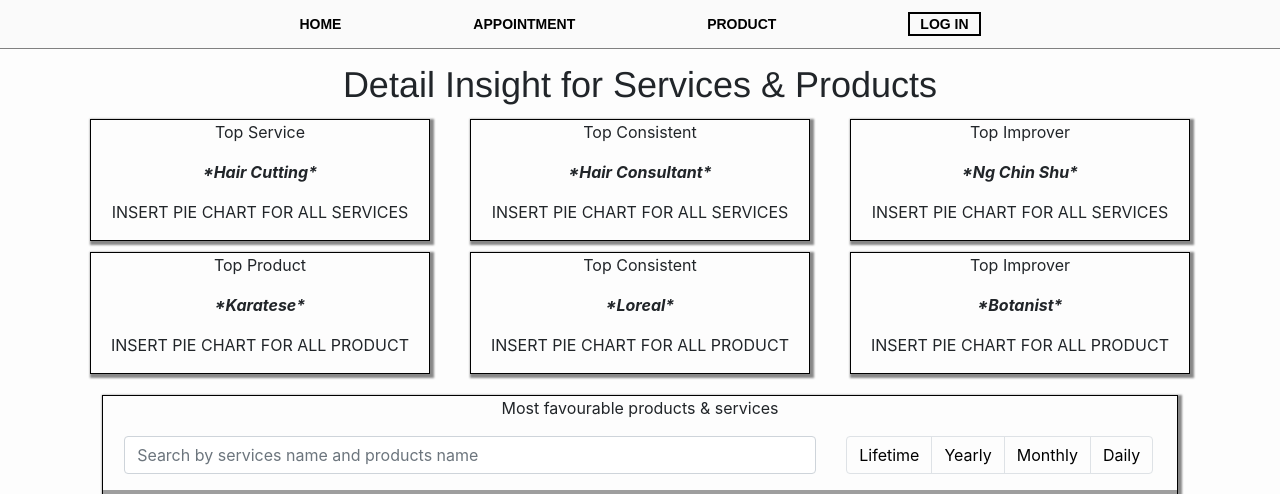
After one commit to Yi98/salon-management-software, a PHP site: page /salon-management-software/staff/sales_insight.php in a window 1280 px wide. The commit adds this page. Shown: the top 494 px of the page. Run offline with PHP 8.4, Linux system fonts and the light colour scheme; grey boxes are pictures that could not be loaded.

Commit message:
completed the UI and layout for staffs and services

```diff
--- /dev/null
+++ b/staff/sales_insight.php
@@ -0,0 +1,96 @@
+<!-- Include navigation bar -->
+<?php include '../db_connect.php'; ?>
+
+<html lang="en">
+  <head>
+    <title>Detail Insight for Staffs</title>
+    <meta charset="utf-8">
+    <meta name="viewport" content="width=device-width, initial-scale=1.0">
+    <link rel="stylesheet" type="text/css" href="https://stackpath.bootstrapcdn.com/bootstrap/4.3.1/css/bootstrap.min.css">
+    <link rel="stylesheet" href="../style.css" type="text/css">
+
+  </head>
+  <body>
+    <?php include "../navigationBar.php" ?>
+    <div class="container dashboard-container text-center">
+      <h1 class="display-4">Detail Insight for Services &amp; Products</h1>
+      <div class="row">
+        <div class="col-md-4 col">
+          <div class="content">
+            <p class="title">Top Service</p>
+            <p class="result">*Hair Cutting*</p>
+            <p>INSERT PIE CHART FOR ALL SERVICES</p>
+          </div>
+        </div>
+        <div class="col-md-4 col">
+          <div class="content">
+            <p class="title">Top Consistent</p>
+            <p class="result">*Hair Consultant*</p>
+            <p>INSERT PIE CHART FOR ALL SERVICES</p>
+          </div>
+        </div>
+        <div class="col-md-4 col">
+          <div class="content">
+            <p class="title">Top Improver</p>
+            <p class="result">*Ng Chin Shu*</p>
+            <p>INSERT PIE CHART FOR ALL SERVICES</p>
+          </div>
+        </div>
+      </div>
+      <div class="row">
+        <div class="col-md-4 col">
+          <div class="content">
+            <p class="title">Top Product</p>
+            <p class="result">*Karatese*</p>
+            <p>INSERT PIE CHART FOR ALL PRODUCT</p>
+          </div>
+        </div>
+        <div class="col-md-4 col">
+          <div class="content">
+            <p class="title">Top Consistent</p>
+            <p class="result">*Loreal*</p>
+            <p>INSERT PIE CHART FOR ALL PRODUCT</p>
+          </div>
+        </div>
+        <div class="col-md-4 col">
+          <div class="content">
+            <p class="title">Top Improver</p>
+            <p class="result">*Botanist*</p>
+            <p>INSERT PIE CHART FOR ALL PRODUCT</p>
+          </div>
+        </div>
+      </div>
+      <div class="row graph-grid">
+          <div class="col-md-12 col">
+            <div class="content">
+             <p class="title">Most favourable products &amp; services</p>
+              <div class="row rr-si">
+                  <div class="col-md-8 col-c1">
+                    <form class="navbar-form navbar-right" role="search">
+                      <div class="form-group text-left">
+                        <input type="text" class="form-control" size="10" placeholder="Search by services name and products name">
+                        <div class="glyphicon glyphicon-search btn-search"></div>
+                      </div>
+                    </form>
+                  </div>
+                  <div class="col-md-4 col-c2">
+                    <ul class="pagination">
+                      <li class="page-item"><a class="page-link" href="#">Lifetime</a></li>
+                      <li class="page-item"><a class="page-link" href="#">Yearly</a></li>
+                      <li class="page-item"><a class="page-link" href="#">Monthly</a></li>
+                      <li class="page-item"><a class="page-link" href="#">Daily</a></li>
+                    </ul>
+                  </div>
+              </div>
+               <p class="result">
+                    <img src="https://d33wubrfki0l68.cloudfront.net/cc541f9cbdd7e0c8f14c2fde762ff38c00e9d62b/fc921/images/angular/ng2-charts/chart-example.png" alt="example" width="100%;"/>
+                   <canvas id="product_chart" width="400" height="400"></canvas>
+                </p>
+
+            </div>
+
+          </div>
+      </div>
+    </div>
+  </body>
+</html>
--- a/style.css
+++ b/style.css
@@ -1179,3 +1179,40 @@ p.remove-text:hover {
       top: 0; /* Position the navbar at the top of the page */
       width: 100%; /* Full width */
 }
+
+.insight:hover{
+  text-decoration: none;
+  color:black;
+}
+
+.insight{
+  color:black;
+}
+
+.col-zoom{
+  transition: transform .2s; /* Animation */
+}
+
+.col-zoom:hover{
+  transform: scale(1.03);
+}
+
+.result{
+  font-weight:bold;
+  font-style:italic;
+}
+
+.col-c2 ul li a{
+  background-color:transparent;
+  color:black;
+  font-weight: thin;
+}
+
+.col-c2 ul li a:hover{
+  background-color:#e0b920;
+  color:black;
+}
+
+.rr-si{
+  padding-left:2%;
+}
```
Also changed, not shown: staff/dashboard.php (+10 -9 lines), staff/staff_insight.php (added, +73 -0 lines), images/149.PNG (added).
